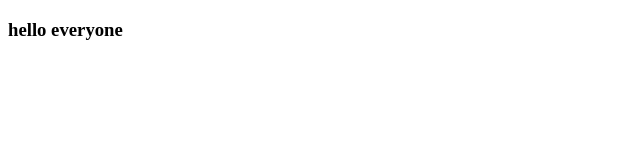
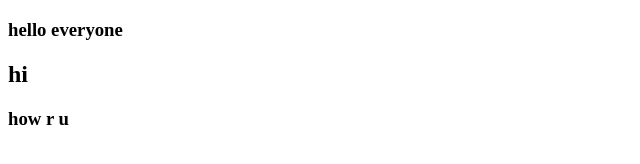
Before and after one commit to ShravikaReddyPollapalli/first, a plain HTML site: page index.html in a window 1280 px wide. Shown: the whole page, without its empty margins (0-640 px from the left). Drawn offline with Linux system fonts and the light colour scheme.

Commit message:
second commit

```diff
--- a/index.html
+++ b/index.html
@@ -8,5 +8,7 @@
 </head>
 <body>
     <h3>hello everyone</h3>
+    <h2>hi</h2>
+    <h3>how r u</h3>
 </body>
 </html>
```
